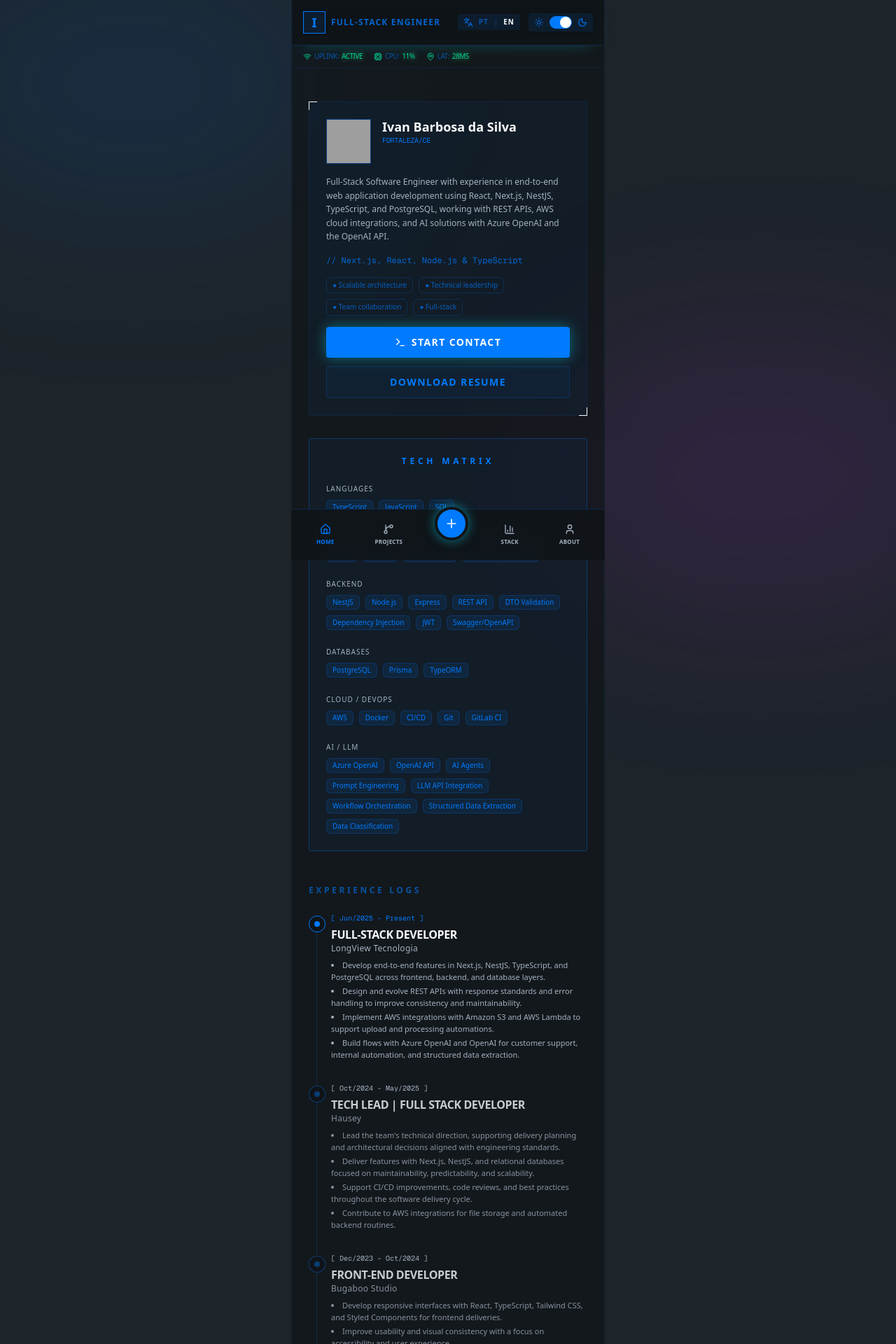
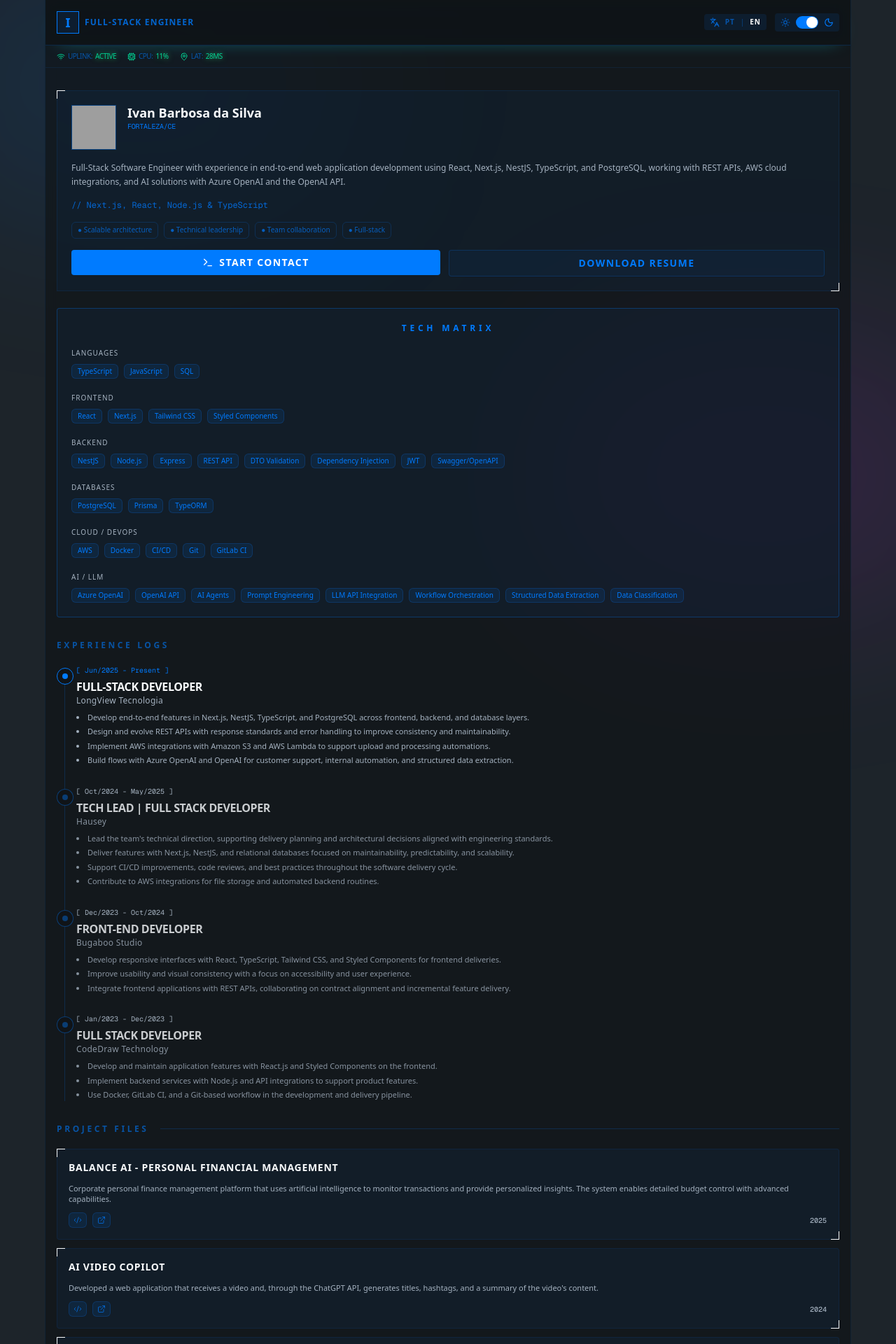
Before and after one commit to ivanbs14/Portifolio, a Next.js app: page / in a window 1280 px wide. Shown: the top 1920 px of the page at 70% size. Built offline with nearby package versions, Linux system fonts and the light colour scheme; grey boxes are pictures that could not be loaded.

Commit message:
feat: descktop model

```diff
--- a/src/app/page.tsx
+++ b/src/app/page.tsx
@@ -16,7 +16,7 @@ export default function Page() {
       <main className="relative min-h-screen bg-secondary text-foreground">
         <BackgroundEffects />
 
-        <div className="relative z-10 mx-auto flex min-h-screen max-w-md flex-col border-x border-primary/10 bg-background/70 pb-24 backdrop-blur-sm">
+        <div className="relative z-10 mx-auto flex min-h-screen w-full max-w-md flex-col border-x border-primary/10 bg-background/70 pb-24 backdrop-blur-sm lg:max-w-6xl lg:pb-8">
           <HudHeader />
           <StatusBar />
           <HeroSection />
--- a/src/components/portfolio/bottom-hud-nav.tsx
+++ b/src/components/portfolio/bottom-hud-nav.tsx
@@ -27,7 +27,7 @@ export function BottomHudNav() {
 
   return (
     <nav
-      className="fixed right-0 bottom-0 left-0 z-50 mx-auto flex max-w-md items-center justify-between border-t border-primary/20 bg-background/90 px-6 py-3 backdrop-blur-xl"
+      className="fixed right-0 bottom-0 left-0 z-50 mx-auto flex w-full max-w-md items-center justify-between border-t border-primary/20 bg-background/90 px-6 py-3 backdrop-blur-xl lg:hidden"
       aria-label={t("nav.ariaLabel")}
     >
       {leftItems.map((item) => {
--- a/src/components/portfolio/experience-timeline.tsx
+++ b/src/components/portfolio/experience-timeline.tsx
@@ -66,17 +66,17 @@ export function ExperienceTimeline() {
   });
 
   return (
-    <section className="px-6 pb-12" aria-labelledby="experience-timeline-title">
+    <section className="px-6 pb-12 lg:px-4 lg:pb-8" aria-labelledby="experience-timeline-title">
       <h2
         id="experience-timeline-title"
-        className="mb-6 text-xs font-bold tracking-[0.3em] text-primary/60 uppercase"
+        className="mb-6 text-xs font-bold tracking-[0.3em] text-primary/60 uppercase lg:mb-5"
       >
         {t("section.experienceLogs")}
       </h2>
 
-      <div className="relative space-y-8 before:absolute before:top-2 before:bottom-0 before:left-[11px] before:w-px before:bg-primary/20 before:content-['']">
+      <div className="relative space-y-8 before:absolute before:top-2 before:bottom-0 before:left-[11px] before:w-px before:bg-primary/20 before:content-[''] lg:space-y-7">
         {localizedTimeline.map((entry) => (
-          <article key={`${entry.period}-${entry.title}`} className="relative pl-8">
+          <article key={`${entry.period}-${entry.title}`} className="relative pl-8 lg:pl-7">
             <div
               className={`absolute top-1 left-0 flex h-6 w-6 items-center justify-center rounded-full border ${
                 entry.isActive
--- a/src/components/portfolio/hero-section.tsx
+++ b/src/components/portfolio/hero-section.tsx
@@ -41,8 +41,8 @@ export function HeroSection() {
   };
 
   return (
-    <section className="p-6 pt-12 pb-8">
-      <div className="corner-bracket border border-primary/10 bg-primary/5 p-6">
+    <section className="p-6 pt-12 pb-8 lg:px-4 lg:pt-8 lg:pb-6">
+      <div className="corner-bracket border border-primary/10 bg-primary/5 p-6 lg:p-5">
           <div className="mb-4 flex items-start gap-4">
             <Avatar className="size-16 rounded-none border border-primary/40">
               <AvatarImage
@@ -84,12 +84,12 @@ export function HeroSection() {
               </Badge>
             ))}
           </div>
-          <div className="flex flex-col gap-3 mt-4">
+          <div className="mt-4 flex flex-col gap-3 lg:flex-row lg:items-start">
             <Sheet>
               <SheetTrigger asChild>
                 <Button
                   type="button"
-                  className="h-auto w-full rounded bg-primary py-3 text-sm font-bold tracking-widest uppercase text-primary-foreground shadow-[0_0_20px_rgba(0,234,255,0.4)] hover:bg-primary/90"
+                  className="h-auto w-full rounded bg-primary py-2 text-sm font-bold tracking-widest uppercase text-primary-foreground hover:bg-primary/90 lg:flex-1"
                 >
                   <Terminal className="size-4" />
                   {t("hero.startContact")}
@@ -110,7 +110,7 @@ export function HeroSection() {
                   <button
                     type="button"
                     onClick={() => handleCopy(PROFILE_BIO.contact.email, "email")}
-                    className="flex items-center justify-between gap-3 rounded border border-primary/20 bg-primary/5 p-3 text-sm text-foreground transition-colors hover:bg-primary/10"
+                    className="flex cursor-pointer items-center justify-between gap-3 rounded border border-primary/20 bg-primary/5 p-3 text-sm text-foreground transition-colors hover:bg-primary/10"
                   >
                     <span className="flex items-center gap-3">
                       <Mail className="size-4 text-primary" />
@@ -124,7 +124,7 @@ export function HeroSection() {
                   <button
                     type="button"
                     onClick={() => handleCopy(PROFILE_BIO.contact.phone, "phone")}
-                    className="flex items-center justify-between gap-3 rounded border border-primary/20 bg-primary/5 p-3 text-sm text-foreground transition-colors hover:bg-primary/10"
+                    className="flex cursor-pointer items-center justify-between gap-3 rounded border border-primary/20 bg-primary/5 p-3 text-sm text-foreground transition-colors hover:bg-primary/10"
                   >
                     <span className="flex items-center gap-3">
                       <Phone className="size-4 text-primary" />
@@ -150,7 +150,7 @@ export function HeroSection() {
             <Button
               asChild
               variant="outline"
-              className="h-auto w-full rounded border-primary/50 bg-primary/5 py-3 text-sm font-bold tracking-widest uppercase text-primary hover:bg-primary/10 hover:text-primary dark:bg-primary/5 dark:hover:bg-primary/10"
+              className="h-auto w-full rounded border-primary/50 bg-primary/5 py-2 text-sm font-bold tracking-widest uppercase text-primary hover:bg-primary/10 hover:text-primary dark:bg-primary/5 dark:hover:bg-primary/10 lg:flex-1"
             >
               <a
                 href={resumeHref}
--- a/src/components/portfolio/project-grid.tsx
+++ b/src/components/portfolio/project-grid.tsx
@@ -65,8 +65,8 @@ export function ProjectGrid() {
   });
 
   return (
-    <section className="px-6 pb-12" aria-labelledby="project-grid-title">
-      <div className="mb-4 flex items-center gap-4">
+    <section className="px-6 pb-12 lg:px-4 lg:pb-8" aria-labelledby="project-grid-title">
+      <div className="mb-4 flex items-center gap-4 lg:mb-5">
         <h2
           id="project-grid-title"
           className="text-xs font-bold tracking-[0.3em] whitespace-nowrap text-primary/60 uppercase"
@@ -76,7 +76,7 @@ export function ProjectGrid() {
         <Separator className="w-auto flex-1 bg-primary/20" />
       </div>
 
-      <div className="grid grid-cols-1 gap-4">
+      <div className="grid grid-cols-1 gap-4 lg:gap-3">
         {localizedProjects.map((project, index) => (
           <Card
             key={`${project.version}-${index}`}
--- a/src/components/portfolio/tech-matrix.tsx
+++ b/src/components/portfolio/tech-matrix.tsx
@@ -17,9 +17,9 @@ export function TechMatrix() {
   };
 
   return (
-    <section className="px-6 pb-12" aria-labelledby="tech-matrix-title">
+    <section className="px-6 pb-12 lg:px-4 lg:pb-8" aria-labelledby="tech-matrix-title">
       <Card className="rounded border-primary/30 bg-primary/5 p-0 shadow-none">
-        <CardContent className="space-y-6 p-6">
+        <CardContent className="space-y-6 p-6 lg:space-y-5 lg:p-5">
           <h2
             id="tech-matrix-title"
             className="text-center text-xs font-bold tracking-[0.4em] text-primary uppercase"
@@ -27,7 +27,7 @@ export function TechMatrix() {
             {t("section.techMatrix")}
           </h2>
 
-          <div className="space-y-6">
+          <div className="space-y-6 lg:space-y-5">
             {TECH_MATRIX.map((group) => (
               <div key={group.category}>
                 <span className="mb-2 block text-[10px] tracking-widest text-muted-foreground uppercase">
--- a/src/components/ui/button.tsx
+++ b/src/components/ui/button.tsx
@@ -5,7 +5,7 @@ import { Slot } from "radix-ui"
 import { cn } from "@/lib/utils"
 
 const buttonVariants = cva(
-  "inline-flex items-center justify-center gap-2 whitespace-nowrap rounded-md text-sm font-medium transition-all disabled:pointer-events-none disabled:opacity-50 [&_svg]:pointer-events-none [&_svg:not([class*='size-'])]:size-4 shrink-0 [&_svg]:shrink-0 outline-none focus-visible:border-ring focus-visible:ring-ring/50 focus-visible:ring-[3px] aria-invalid:ring-destructive/20 dark:aria-invalid:ring-destructive/40 aria-invalid:border-destructive",
+  "inline-flex cursor-pointer items-center justify-center gap-2 whitespace-nowrap rounded-md text-sm font-medium transition-all disabled:pointer-events-none disabled:cursor-not-allowed disabled:opacity-50 [&_svg]:pointer-events-none [&_svg:not([class*='size-'])]:size-4 shrink-0 [&_svg]:shrink-0 outline-none focus-visible:border-ring focus-visible:ring-ring/50 focus-visible:ring-[3px] aria-invalid:ring-destructive/20 dark:aria-invalid:ring-destructive/40 aria-invalid:border-destructive",
   {
     variants: {
       variant: {
```
